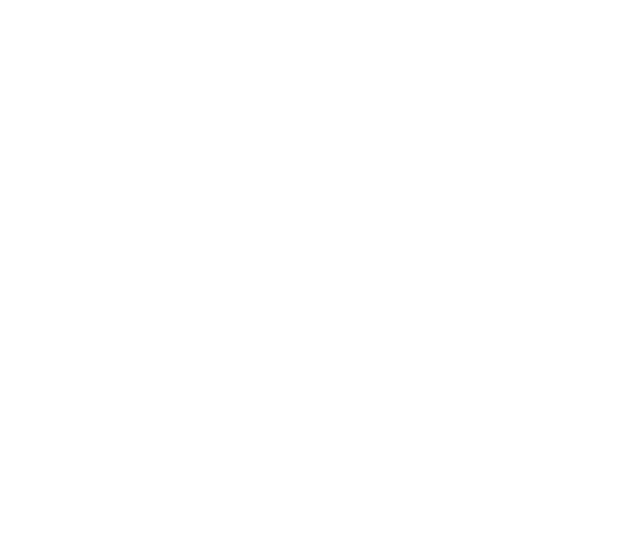
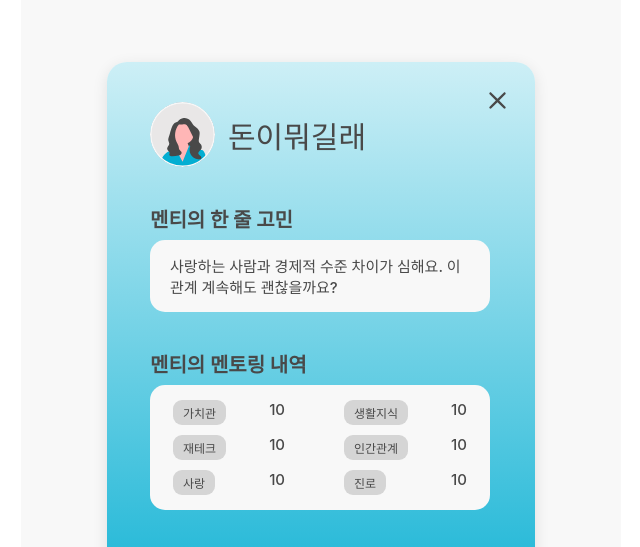
Before and after one commit to youbing5921/deploy_hw, a React (Create React App) app in the folder gamja/: page /profile/mentee/1 in a window 1280 px wide. Before the commit this address had no page. Shown: the part 253-800 px from the top of the page, without its empty margins (319-959 px from the left). Built offline with nearby package versions, Linux system fonts and the light colour scheme; a web font is replaced by a local one.

Commit message:
[Feat] 멘티 프로필 생성중

```diff
--- a/gamja/src/App.js
+++ b/gamja/src/App.js
@@ -19,6 +19,8 @@ import Category from "./pages/categoryAndMatching/Category";
 import Matching from "./pages/categoryAndMatching/Matching";
 import MyPageMentor from "./pages/mypage/MyPageMentor";
 import MypageMentee from "./pages/mypage/MypageMentee";
+import MentorProfile from "./pages/profileBox/MentorProfile";
+import MenteeProfile from "./pages/profileBox/MenteeProfile";
 
 function App() {
   return (
@@ -67,6 +69,14 @@ function App() {
             path="/mypage/mentee/:username"
             element={<MypageMentee />}
           ></Route>
+          <Route
+            path="/profile/mentor/:username"
+            element={<MentorProfile />}
+          ></Route>
+          <Route
+            path="/profile/mentee/:username"
+            element={<MenteeProfile />}
+          ></Route>
         </Routes>
       </Wrapper>
     </>
--- /dev/null
+++ b/gamja/src/components/profileBox/MenteeProfile.jsx
@@ -0,0 +1,7 @@
+import React from "react";
+
+const MenteeProfile = () => {
+  return <></>;
+};
+
+export default MenteeProfile;
--- /dev/null
+++ b/gamja/src/components/profileBox/MentorProfile.jsx
@@ -0,0 +1,7 @@
+import React from "react";
+
+const MentorProfile = () => {
+  return <></>;
+};
+
+export default MentorProfile;
--- /dev/null
+++ b/gamja/src/pages/profileBox/MenteeProfile.js
@@ -0,0 +1,193 @@
+import React from "react";
+import styled from "styled-components";
+import MenteeImg from "../../images/MenteeImg.svg";
+import xBtn from "../../images/xBtn.svg";
+
+const userInfo = [
+  {
+    id: "1",
+    name: "돈이뭐길래",
+    concern:
+      "사랑하는 사람과 경제적 수준 차이가 심해요. 이 관계 계속해도 괜찮을까요?",
+    mentoringRecord: [
+      {
+        interest: "가치관",
+        count: 10,
+      },
+      {
+        interest: "재테크",
+        count: 10,
+      },
+      {
+        interest: "사랑",
+        count: 10,
+      },
+      {
+        interest: "생활지식",
+        count: 10,
+      },
+      {
+        interest: "인간관계",
+        count: 10,
+      },
+      {
+        interest: "진로",
+        count: 10,
+      },
+    ],
+  },
+];
+
+const MenteeProfile = () => {
+  return (
+    <>
+      {userInfo.map((info) => (
+        <Container key={info.id}>
+          <MenteeBox>
+            <Top>
+              <NameBox>
+                <Profile src={MenteeImg} />
+                <Username>{info.name}</Username>
+              </NameBox>
+              <CloseBtn src={xBtn} />
+            </Top>
+            <ConcernBox>
+              <Title>멘티의 한 줄 고민</Title>
+              <Concern>{info.concern}</Concern>
+            </ConcernBox>
+            <HistoryBox>
+              <Title>멘티의 멘토링 내역</Title>
+              <History>
+                <Column>
+                  {info.mentoringRecord.slice(0, 3).map((record, index) => (
+                    <Record key={index}>
+                      <Interest>{record.interest}</Interest>
+                      <Count>{record.count}</Count>
+                    </Record>
+                  ))}
+                </Column>
+                <Column>
+                  {info.mentoringRecord.slice(3, 6).map((record, index) => (
+                    <Record key={index}>
+                      <Interest>{record.interest}</Interest>
+                      <Count>{record.count}</Count>
+                    </Record>
+                  ))}
+                </Column>
+              </History>
+            </HistoryBox>
+          </MenteeBox>
+        </Container>
+      ))}
+    </>
+  );
+};
+
+export default MenteeProfile;
+
+const Container = styled.div`
+  background: rgba(248, 248, 248, 0.85);
+  margin: 0 auto;
+  padding: 315px 86px;
+`;
+const MenteeBox = styled.div`
+  width: 360px;
+  height: 531px;
+  border-radius: 20px;
+  background: linear-gradient(180deg, #cdeff6 0%, #03aed2 100%);
+  box-shadow: 0px 4px 15px 0px rgba(0, 0, 0, 0.1);
+  padding: 26px 25px 53px 43px;
+`;
+const Top = styled.div`
+  display: flex;
+  justify-content: space-between;
+  cursor: pointer;
+`;
+
+const NameBox = styled.div`
+  display: flex;
+  align-items: center;
+  gap: 13px;
+  margin-top: 14px;
+`;
+
+const Profile = styled.img`
+  width: 65px;
+  height: 65px;
+  border-radius: 50%;
+`;
+const Username = styled.div`
+  color: #494949;
+  font-size: 30px;
+  font-weight: 500;
+`;
+
+const CloseBtn = styled.img`
+  width: 25px;
+  height: 25px;
+  flex-shrink: 0;
+`;
+
+const ConcernBox = styled.div`
+  margin-right: 20px;
+  display: flex;
+  flex-direction: column;
+  gap: 7px;
+`;
+const Title = styled.div`
+  color: #494949;
+  font-size: 20px;
+  font-weight: 700;
+  margin-top: 37px;
+`;
+const Concern = styled.div`
+  border-radius: 15px;
+  background: #f8f8f8;
+  padding: 15px 20px;
+  color: #494949;
+  font-size: 15px;
+  font-weight: 500;
+`;
+
+const HistoryBox = styled.div`
+  margin-right: 20px;
+`;
+
+const History = styled.div`
+  display: flex;
+  justify-content: space-between;
+  margin-top: 7px;
+  gap: 11px;
+  /* height: 118px; */
+  padding: 15px 23px;
+  border-radius: 15px;
+  background: #f8f8f8;
+`;
+
+const Column = styled.div`
+  display: flex;
+  flex-direction: column;
+  gap: 10px;
+`;
+
+const Record = styled.div`
+  display: flex;
+  justify-content: space-between;
+`;
+
+const Interest = styled.div`
+  padding: 4px 10px;
+  border-radius: 9px;
+  background: rgba(73, 73, 73, 0.2);
+  color: #494949;
+  font-size: 12px;
+  font-weight: 500;
+  margin-right: 43px;
+`;
+
+const Count = styled.div`
+  color: #494949;
+  text-align: right;
+  font-size: 15px;
+  font-weight: 500;
+`;
--- /dev/null
+++ b/gamja/src/pages/profileBox/MentorProfile.js
@@ -0,0 +1,37 @@
+import React from "react";
+import styled from "styled-components";
+
+const userInfo = [
+  {
+    id: "1",
+    name: "가가가",
+    category: ["가치관", "사랑", "생활지식"],
+    count: [10, 10, 2],
+    rating: 50,
+  },
+];
+
+const MentorProfile = () => {
+  return (
+    <>
+      <Container>
+        <MentorBox></MentorBox>
+      </Container>
+    </>
+  );
+};
+
+export default MentorProfile;
+
+const Container = styled.div`
+  background: rgba(248, 248, 248, 0.85);
+  margin: 0 auto;
+  padding: 267px 86px;
+`;
+const MentorBox = styled.div`
+  width: 428px;
+  height: 696px;
+  border-radius: 20px;
+  background: linear-gradient(200deg, #fff8dd 0.49%, #fdde55 99.51%);
+  box-shadow: 0px 4px 15px 0px rgba(0, 0, 0, 0.1);
+`;
```
Also changed, not shown: gamja/src/components/profileBox/MenteeConcern.jsx (added, +7 -0 lines), gamja/src/components/profileBox/MenteeHistory.jsx (added, +7 -0 lines), gamja/src/components/profileBox/MentorHistory.jsx (added, +7 -0 lines), gamja/src/components/profileBox/MentorReview.jsx (added, +7 -0 lines), gamja/src/components/profileBox/RateBox.jsx (added, +118 -0 lines).
